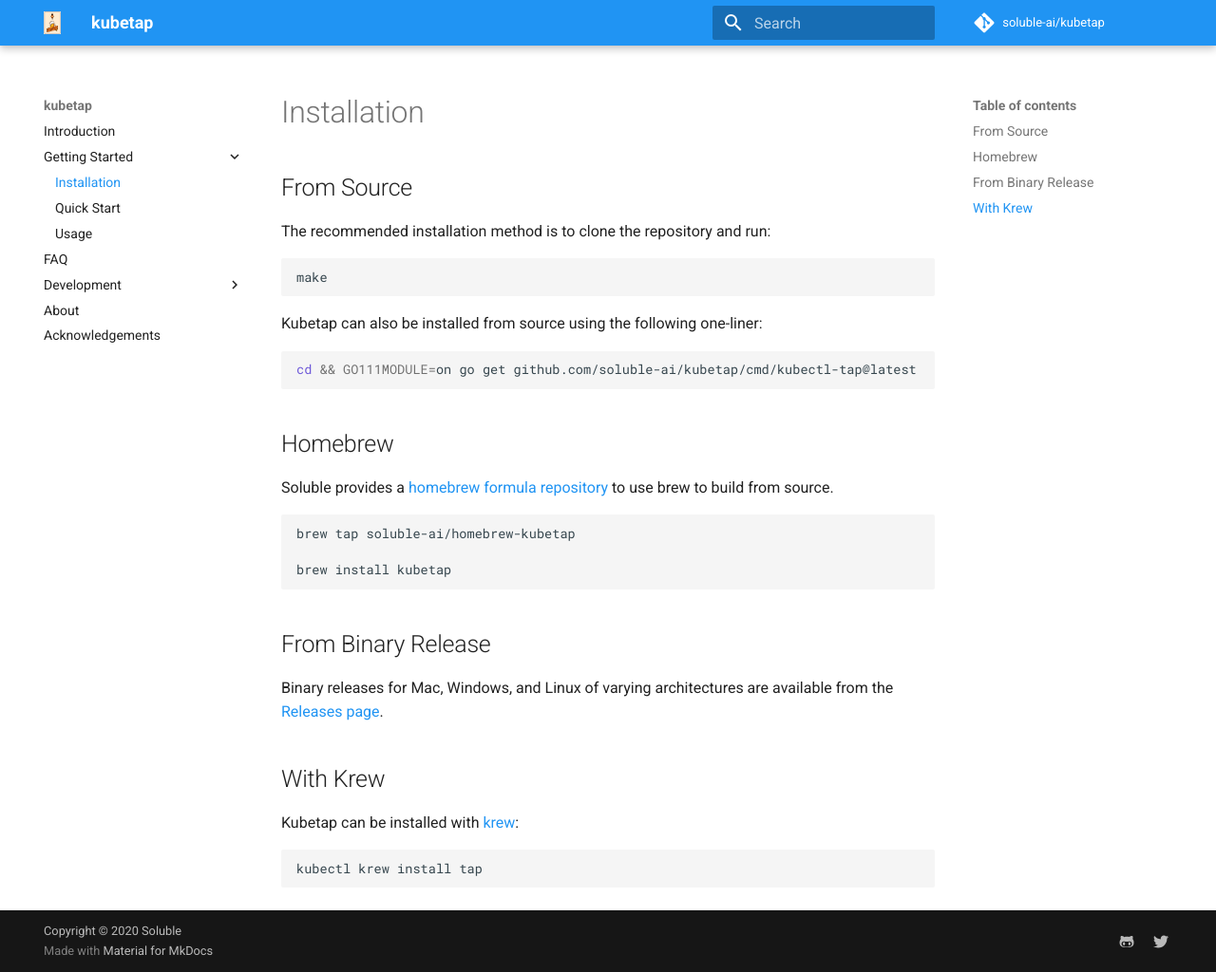
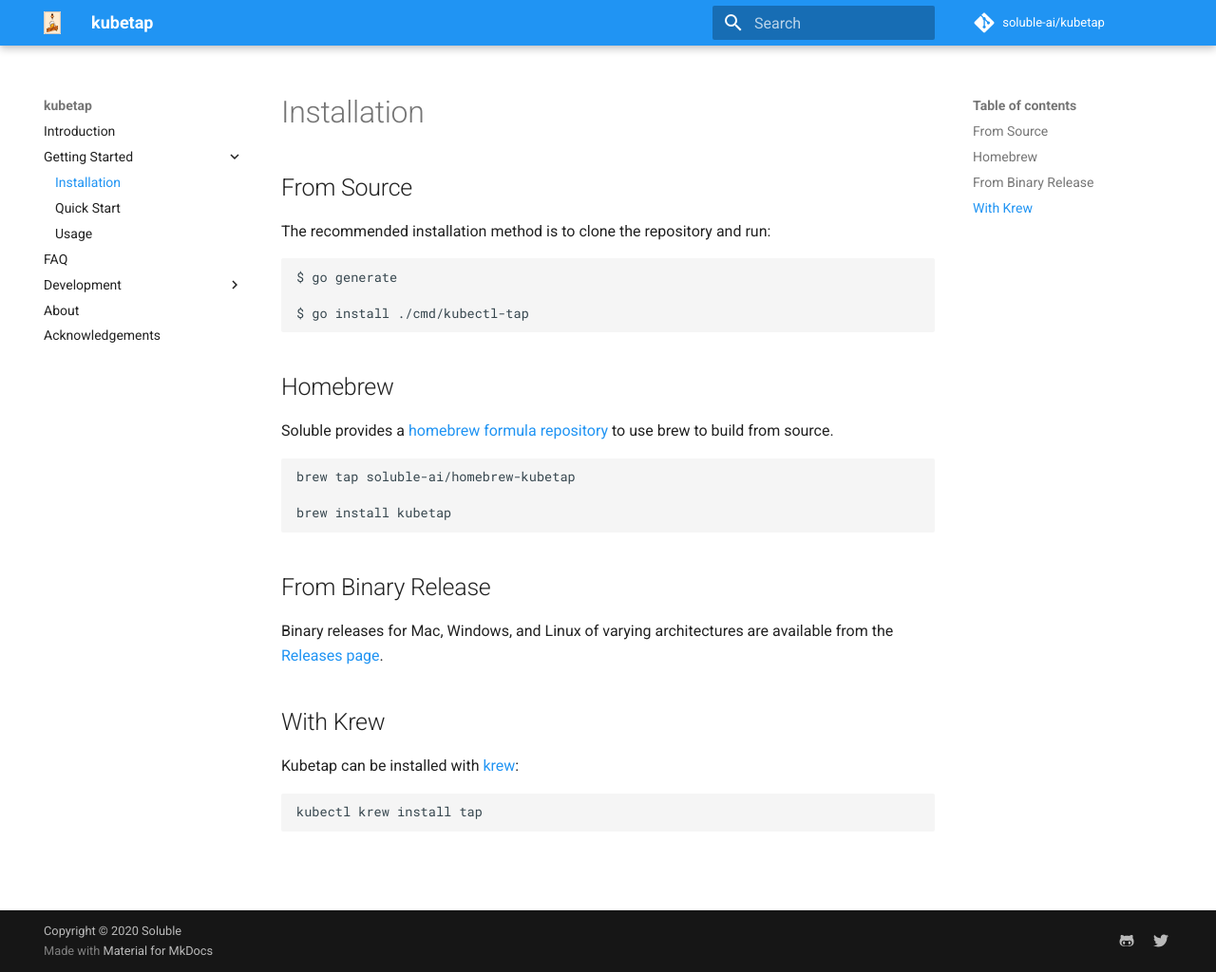
Before and after one commit to soluble-ai/kubetap, an MkDocs documentation site: the page built from docs/getting_started/installation.md, in a window 1280 px wide and 1024 px high. Shown: the whole window at 95% size. Built offline with MkDocs 1.6.1 and Material for MkDocs 9.7.7, drawn with Linux system fonts in a browser that asks for light colours; comment, search, counter and statistics services are not loaded.

Commit message:
minor doc updates

````diff
--- a/docs/getting_started/installation.md
+++ b/docs/getting_started/installation.md
@@ -5,13 +5,9 @@
 The recommended installation method is to clone the repository and run:
 
 ```sh
-make
-```
+$ go generate
 
-Kubetap can also be installed from source using the following one-liner:
-
-```sh
-cd && GO111MODULE=on go get github.com/soluble-ai/kubetap/cmd/kubectl-tap@latest
+$ go install ./cmd/kubectl-tap
 ```
 
 ## Homebrew
````
Also changed, not shown: README.md (+3 -1 lines), docs/FAQ.md (+1 -2 lines).
